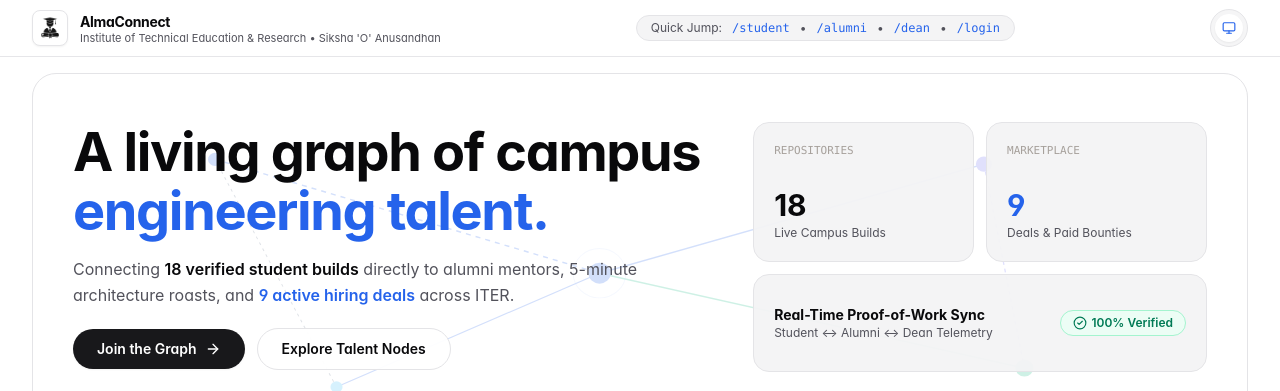
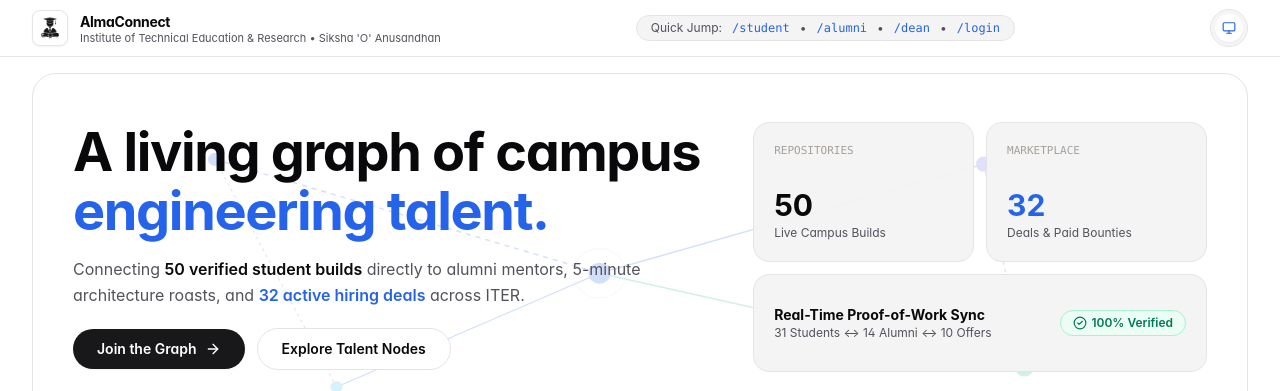
Before and after one commit to ragelabs-ssssd/Alum-Connect, a Next.js app: page / in a window 1280 px wide. Shown: the top 391 px of the page. Built offline with nearby package versions, Linux system fonts and the light colour scheme.

Commit message:
fix: sync landing page hero counters with actual 50 builds/papers, 32 openings, 31 students, 14 alumni, 10 offers

```diff
--- a/src/app/page.tsx
+++ b/src/app/page.tsx
@@ -1,6 +1,6 @@
 'use client';
 
-import React, { useEffect, useState } from 'react';
+import React from 'react';
 import Link from 'next/link';
 import {
   ArrowRight,
@@ -11,28 +11,17 @@ import {
 } from 'lucide-react';
 import ThemeToggle from '../components/ThemeToggle';
 import { HIRING_COMPANIES } from '../data/hiringCompanies';
-
-interface GatewaySummary {
-  status: string;
-  db1Count: number;
-  db2Count: number;
-  db3Status: string;
-}
+import {
+  ALUMNI_DATA,
+  OFFERS_DATA,
+  PROJECTS_DATA,
+  RESEARCH_PAPERS_DATA,
+  STUDENTS_DATA,
+} from '../data/alumConnectData';
 
 export default function HomePage() {
-  const [summary, setSummary] = useState<GatewaySummary | null>(null);
-
-  useEffect(() => {
-    fetch('/api/gateway')
-      .then((r) => r.json())
-      .then((d: GatewaySummary) => {
-        if (d?.status === 'ok') setSummary(d);
-      })
-      .catch(() => { });
-  }, []);
-
-  const projectCount = summary?.db1Count ?? 18;
-  const dealCount = summary?.db2Count ?? 9;
+  const projectCount = PROJECTS_DATA.length + RESEARCH_PAPERS_DATA.length;
+  const dealCount = ALUMNI_DATA.reduce((sum, a) => sum + a.activeJobOpeningsCount, 0);
 
   const portals = [
     {
@@ -267,7 +256,7 @@ export default function HomePage() {
                     Real-Time Proof-of-Work Sync
                   </div>
                   <div className="text-xs text-[#52525B] dark:text-slate-400">
-                    Student ↔ Alumni ↔ Dean Telemetry
+                    {STUDENTS_DATA.length} Students ↔ {ALUMNI_DATA.length} Alumni ↔ {OFFERS_DATA.length} Offers
                   </div>
                 </div>
                 <span className="inline-flex items-center gap-1 rounded-full bg-emerald-50 dark:bg-emerald-500/10 border border-emerald-200 dark:border-emerald-500/25 px-3 py-1 text-xs font-semibold text-emerald-700 dark:text-emerald-300">
```
